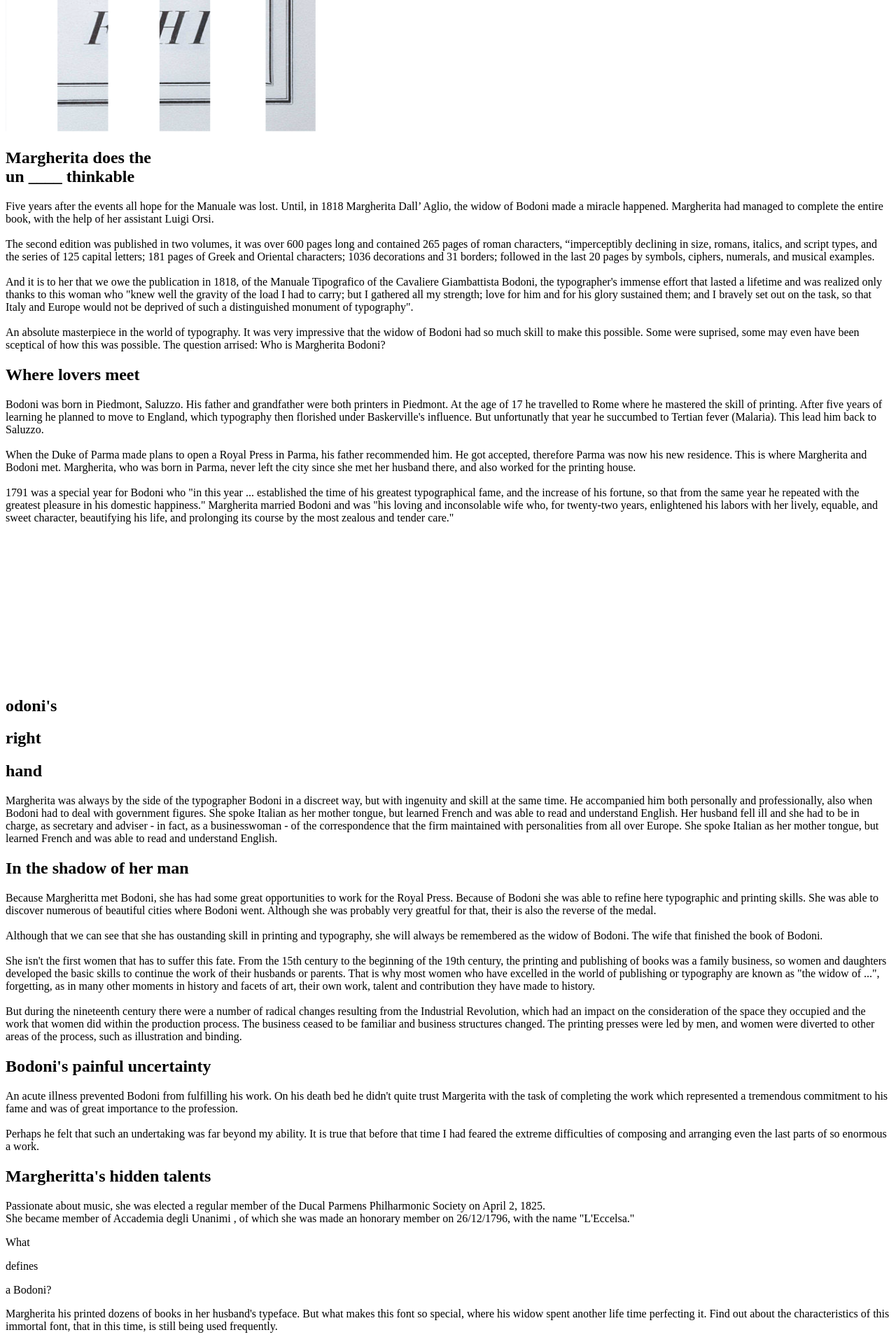
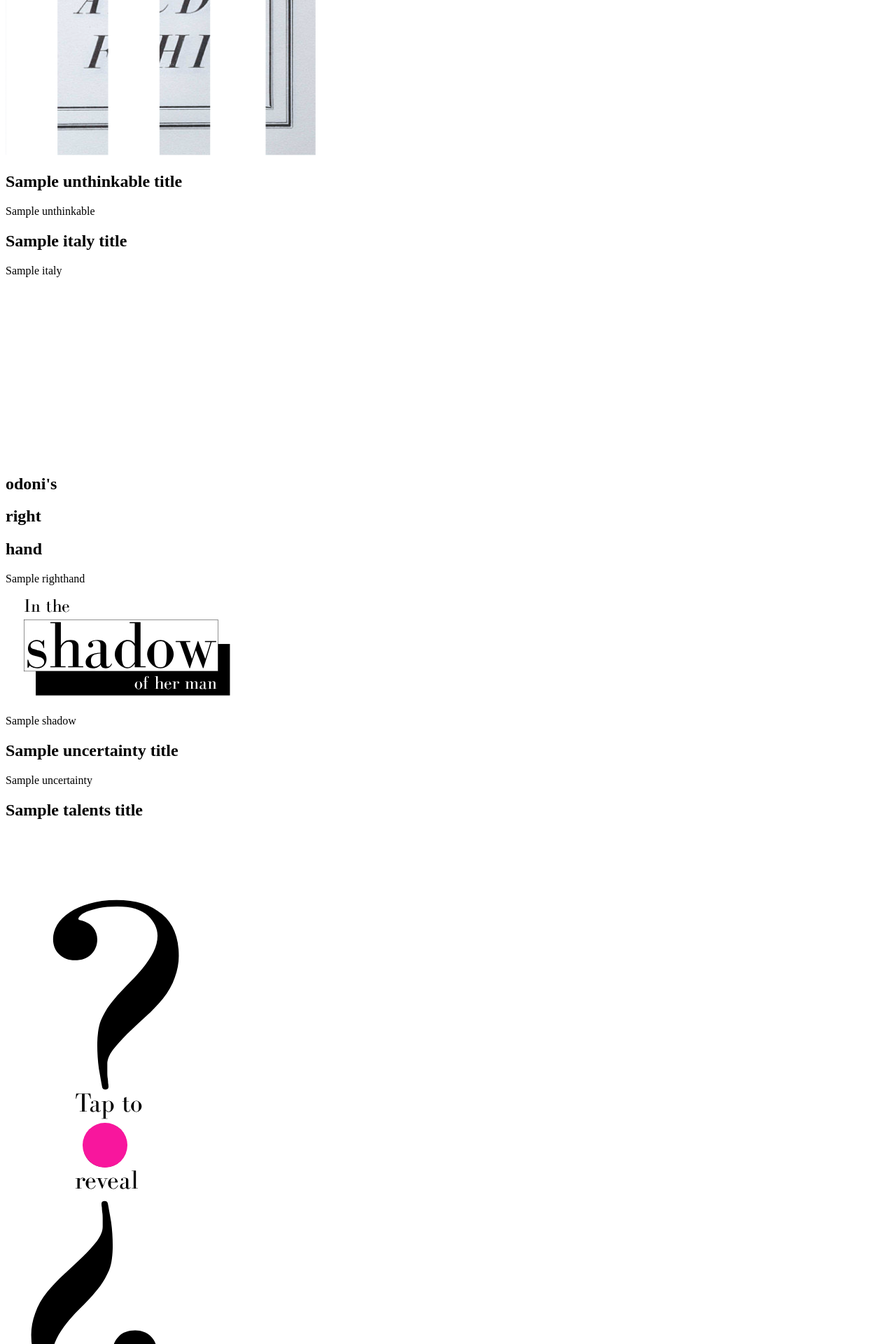
Before and after one commit to woutvandesompele/mytype, a PHP site: template src/view/pages/index.php in a window 1280 px wide. Shown: the part 1560-3480 px from the top of the page at 70% size. Run offline with PHP 8.4, Linux system fonts and the light colour scheme; the template is opened without the code that fills it: most values are stand-ins (such as "Sample title", 1, 10 or a date in 2020); some libraries are stand-ins or nearby versions.

Commit message:
text comes from database closes #23

```diff
--- a/src/view/pages/index.php
+++ b/src/view/pages/index.php
@@ -11,7 +11,7 @@
 
   <section class="tragedy">
     <div class="tragedy__title">
-      <p>A tragedy has <span>struck</span></p><!--<span class="struck--s">s</span>
+      <p><?php echo $tragedy_title ?></p><!--<span class="struck--s">s</span>
         <span class="struck--t">t</span>
         <span class="struck--r">r</span>
         <span class="struck--u">u</span>
@@ -23,19 +23,9 @@
     </div>
     <div class="tragedy__text">
       <p>
-        <?php/*
-        foreach($texts as $text) {
-          echo $texts->$text;
-        }*/
-
-
-        /*foreach($texts as $text) {
-          if($texts["part"] == "tragedy") {
-            echo $texts->text;
-          } else {
-            echo "no";
-          }
-          }*/;?>
+        <?php
+          echo $tragedy;
+        ?>
       </p>
     </div>
   </section>
@@ -46,92 +36,92 @@
       <img class="reveal__layer1" src="./assets/img/layer1.png"></img>
       <img class="reveal__layer2" src="./assets/img/layer2.png"></img>
     </div>
-    <h2 class="unthinkable__title">Margherita does the<br> un <span>____</span> thinkable</h2>
+    <h2 class="unthinkable__title"><?php echo $unthinkable_title ?></h2>
     <div class="unthinkable__text">
-      <p>Five years after the events all hope for the Manuale was lost. Until, in 1818 Margherita Dall’ Aglio, the widow of Bodoni made a miracle happened. Margherita had managed to complete the entire book, with the help of her assistant Luigi Orsi.<br><br>
-
-      The second edition was published in two volumes, it was over 600 pages long and contained 265 pages of roman characters, “imperceptibly declining in size, romans, italics, and script types, and the series of 125 capital letters; 181 pages of Greek and Oriental characters; 1036 decorations and 31 borders; followed in the last 20 pages by symbols, ciphers, numerals, and musical examples.<br><br>
-
-      And it is to her that we owe the publication in 1818, of the Manuale Tipografico of the Cavaliere Giambattista Bodoni, the typographer's immense effort that lasted a lifetime and was realized only thanks to this woman who "knew well the gravity of the load I had to carry; but I gathered all my strength; love for him and for his glory sustained them; and I bravely set out on the task, so that Italy and Europe would not be deprived of such a distinguished monument of typography".<br><br>
-
-      An absolute masterpiece in the world of typography. It was very impressive that the widow of Bodoni had so much skill to make this possible. Some were suprised, some may even have been sceptical of how this was possible. The question arrised: Who is Margherita Bodoni?
-</p>
+      <p>
+        <?php
+          echo $unthinkable;
+        ?>
+      </p>
     </div>
   </section>
 
   <div class="black">
   <section class="italy">
-    <h2 class="italy__title">Where <span>lovers</span> meet</h2>
+    <h2 class="italy__title"><?php echo $italy_title ?></h2>
     <p class="italy__text">
-      Bodoni was born in Piedmont, Saluzzo. His father and grandfather were both printers in Piedmont. At the age of 17 he travelled to Rome where he mastered the skill of printing. After five years of learning he planned to move to England, which typography then florished under Baskerville's influence. But unfortunatly that year he succumbed to Tertian fever (Malaria). This lead him back to Saluzzo.<br><br>
-
-      When the Duke of Parma made plans to open a Royal Press in Parma, his father recommended him. He got accepted, therefore Parma was now his new residence. This is where Margherita and Bodoni met. Margherita, who was born in Parma, never left the city since she met her husband there, and also worked for the printing house.<br><br>
-
-      1791 was a special year for Bodoni who "in this year ... established the time of his greatest typographical fame, and the increase of his fortune, so that from the same year he repeated with the greatest pleasure in his domestic happiness." Margherita married Bodoni and was "his loving and inconsolable wife who, for twenty-two years, enlightened his labors with her lively, equable, and sweet character, beautifying his life, and prolonging its course by the most zealous and tender care."
+        <?php
+          echo $italy;
+        ?>
     </p>
   </section>
+
 
   <section class="righthand">
     <div class="righthand__title">
       <img src="./assets/img/B.svg" alt="B" class="title__B">
       <div class="title__words">
+        <br><br>
         <h2><span>odoni</span>'s</h2>
         <h2>right</h2>
         <h2>hand</h2>
       </div>
     </div>
     <p class="righthand__text">
-      Margherita was always by the side of the typographer Bodoni in a discreet way, but with ingenuity and skill at the same time. He accompanied him both personally and professionally, also when Bodoni had to deal with government figures. She spoke Italian as her mother tongue, but learned French and was able to read and understand English. Her husband fell ill and she had to be in charge, as secretary and adviser - in fact, as a businesswoman - of the correspondence that the firm maintained with personalities from all over Europe. She spoke Italian as her mother tongue, but learned French and was able to read and understand English.
+        <?php
+          echo $righthand;
+        ?>
     </p>
   </section>
   </div>
 
   <section class="shadow">
-    <h2 class="shadow__title">In the shadow of her man</h2>
+    <div class="shadow__title--wrapper"><img src="./assets/img/shadow.svg" alt="In the shadow of her man" class="shadow__title"></div>
     <p class="shadow__text">
-      Because Margheritta met Bodoni, she has had some great opportunities to work for the Royal Press. Because of Bodoni she was able to refine here typographic and printing skills. She was able to discover numerous of beautiful cities where Bodoni went. Although she was probably very greatful for that, their is also the reverse of the medal.<br><br>
-
-      Although that we can see that she has oustanding skill in printing and typography, she will always be remembered as the widow of Bodoni. The wife that finished the book of Bodoni.<br><br>
-
-      She isn't the first women that has to suffer this fate. From the 15th century to the beginning of the 19th century, the printing and publishing of books was a family business, so women and daughters developed the basic skills to continue the work of their husbands or parents. That is why most women who have excelled in the world of publishing or typography are known as "the widow of ...", forgetting, as in many other moments in history and facets of art, their own work, talent and contribution they have made to history.<br><br>
-
-      But during the nineteenth century there were a number of radical changes resulting from the Industrial Revolution, which had an impact on the consideration of the space they occupied and the work that women did within the production process. The business ceased to be familiar and business structures changed. The printing presses were led by men, and women were diverted to other areas of the process, such as illustration and binding.
+        <?php
+          echo $shadow;
+        ?>
     </p>
   </section>
 
   <section class="uncertainty">
     <div class="uncertainty__content">
-    <h2 class="uncertainty__title">Bodoni's painful uncertainty</h2>
-    <p class="uncertainty__text">
-      An acute illness prevented Bodoni from fulfilling his work. On his death bed he didn't quite trust Margerita with the task of completing the work which represented a tremendous commitment to his fame and was of great importance to the profession.<br><br>
-
-      Perhaps he felt that such an undertaking was far beyond my ability. It is true that before that time I had feared the extreme difficulties of composing and arranging even the last parts of so enormous a work.
-    </p>
+    <h2 class="uncertainty__title"><?php echo $uncertainty_title ?></h2>
+    <div class="uncertainty__text">
+      <p>
+        <?php
+          echo $uncertainty;
+        ?>
+      </p>
+    </div>
     </div>
   </section>
 
-  <section class="hidden">
-    <h2 class="hidden__title">Margheritta's hidden talents</h2>
-    <div  class="hidden__text1">
-      Passionate about music, she was elected a regular member of the Ducal Parmens Philharmonic Society on April 2, 1825.
-    </div>
-    <div  class="hidden__text2">
-      She became member of Accademia degli Unanimi , of which she was made an honorary member on 26/12/1796, with the name "L'Eccelsa."
+  <section class="talents">
+    <h2 class="talents__title"><?php echo $talents_title ?></h2>
+    <div class="talents__reveal">
+      <div class="questionmark__wrapper"><img class="talents__questionmark" src="./assets/img/questionmark.svg"></img></div>
+      <div class="talents__content">
+        <div  class="talents__text1">
+          Passionate about music, she was elected a regular member of the Ducal Parmens Philharmonic Society on April 2, 1825.
+        </div>
+        <div  class="talents__text2">
+          She became member of Accademia degli Unanimi , of which she was made an honorary member on 26/12/1796, with the name "L'Eccelsa."
+        </div>
+      </div>
     </div>
   </section>
 
   <section class="defines">
-    <div class="defines__title">
-      <p>What</p>
-      <p>defines</p>
-      <p>a Bodoni?</p>
-    </div>
+    <img class="defines__title" src="./assets/img/defines_mobile.svg"></img>
     <p class="defines__intro">
-      Margherita his printed dozens of books in her husband's typeface. But what makes this font so special, where his widow spent another life time perfecting it. Find out about the characteristics of this immortal font, that in this time, is still being used frequently.
+        <?php
+          echo $defines;
+        ?>
     </p>
   </section>
 
-  <section class="characteristics"></section>
+
 
   <section class="end">
     <p>Thanks to</p>
@@ -144,7 +134,11 @@
 
 <footer class="footer">
   <img class="footer__slanted" src="./assets/img/SLANTED_SMOL.png"></img>
-  <p class="footer__text">Did this article about Giambattista Bodoni and his wife scratch your graphic design itch? This is a lot more discover in the world of graphic and contemporary art. Two times a year Slanted publishes a magazine containing some of the best artistic works form all around the globe. All magazines handle a general theme, the first books focus on a specific world changing city. The current magazines focus on colors, shapes and technological advancements in our sector. Slanted inspires.</p>
+  <p class="footer__text">
+        <?php
+          echo $footer;
+        ?>
+  </p>
   <div class="footer__magazine"><img class="magazine__picture" src="./assets/img/slanted_book.jpg" height=222px></img>
   <div class="magazine__content">
   <h3 class="magazine__title">CHECK OUT OUR<br> LATEST MAGAZINE</h3><p class="magazine__text">The issue celebrates happiness, joy of life, power, symbolism, and the meaning of color. We look...</p></div></div>
```
